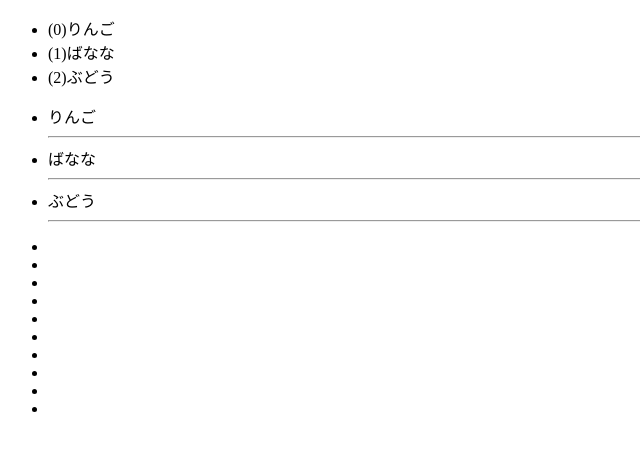
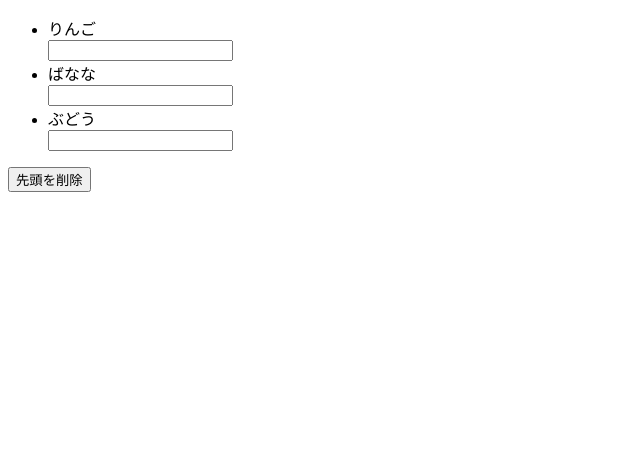
Before and after one commit to hayatosann/VueJS, a plain HTML site: page index.html in a window 1280 px wide. Shown: the whole page, without its empty margins (0-640 px from the left). Drawn offline with Linux system fonts and the light colour scheme.

Commit message:
use v-for with key

```diff
--- a/index.html
+++ b/index.html
@@ -12,17 +12,12 @@
 
   <div id ="app">
     <ul>
-      <li v-for="(fruit, index) of fruits">({{index}}){{fruit}}</li>
+      <div v-for="fruit in fruits" :key="fruit">
+        <li>{{fruit}}</li>
+        <input type="text">
+      </div>
     </ul>
-    <ul>
-      <template v-for="fruit in fruits">
-        <li>{{fruit}}</li>
-        <hr>
-      </template>
-    </ul>
-    <ul>
-      <li v-for="n of 10"></li>
-    </ul>
+    <button @click="remove">先頭を削除</button>
   </div>
 
   <script>
@@ -30,6 +25,11 @@
       el: '#app',
       data: {
        fruits: ['りんご', 'ばなな', 'ぶどう'],
+      },
+      methods:{
+        remove: function(){
+          this.fruits.shift()
+        }
       }
     })
   </script>
```
